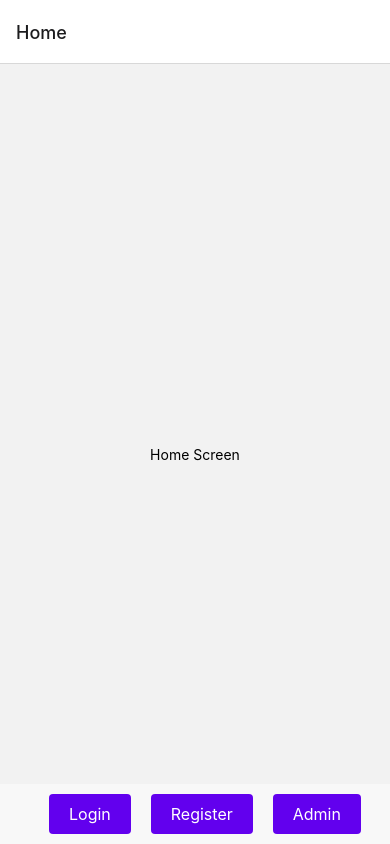
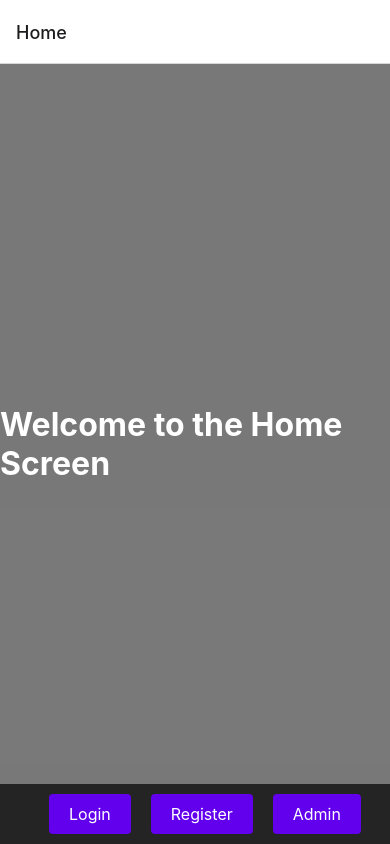
Before and after one commit to Czechu7/bezpieczenstwomobilnych, a React Native app in the folder my-app/: screen /Home in a window 390 px wide. Built offline with nearby package versions, Linux system fonts and the light colour scheme.

Commit message:
added some styles

```diff
--- a/my-app/App.tsx
+++ b/my-app/App.tsx
@@ -4,8 +4,9 @@ import { createStackNavigator, StackNavigationProp } from '@react-navigation/sta
 import { Button, View, Text, StyleSheet, TouchableOpacity } from 'react-native'
 import LoginScreen from './src/screens/LoginScreen'
 import RegisterScreen from './src/screens/RegisterScreen'
-import HomeScreen from './src/screens/HomeScreen'
 import AdminScreen from './src/screens/AdminScreen'
+import HomeScreenWithNavigation from './src/screens/HomeScreenWithNavigation'
+
 type RootStackParamList = {
 	Home: undefined
 	Login: undefined
@@ -13,32 +14,7 @@ type RootStackParamList = {
 	Admin: undefined
 }
 
-type HomeScreenNavigationProp = StackNavigationProp<RootStackParamList, 'Home'>
-
-type HomeScreenProps = {
-	navigation: HomeScreenNavigationProp
-}
-
 const Stack = createStackNavigator<RootStackParamList>()
-
-const HomeScreenWithNavigation: React.FC<HomeScreenProps> = ({ navigation }) => (
-	<View style={styles.screenContainer}>
-		<Text>Home Screen</Text>
-		<View style={styles.footer}>
-			<View style={styles.buttonContainer}>
-				<TouchableOpacity style={styles.button} onPress={() => navigation.navigate('Login')}>
-					<Text style={styles.buttonText}>Login</Text>
-				</TouchableOpacity>
-				<TouchableOpacity style={styles.button} onPress={() => navigation.navigate('Register')}>
-					<Text style={styles.buttonText}>Register</Text>
-				</TouchableOpacity>
-				<TouchableOpacity style={styles.button} onPress={() => navigation.navigate('Admin')}>
-					<Text style={styles.buttonText}>Admin</Text>
-				</TouchableOpacity>
-			</View>
-		</View>
-	</View>
-)
 
 const App = () => {
 	return (
--- a/my-app/src/screens/AdminScreen.tsx
+++ b/my-app/src/screens/AdminScreen.tsx
@@ -1,5 +1,5 @@
 import React, { useEffect, useState } from 'react'
-import { SafeAreaView, StyleSheet, Text, View } from 'react-native'
+import { SafeAreaView, StyleSheet, Text, View, ScrollView } from 'react-native'
 import { getUsers, User } from '../services/auth/usersService'
 
 const AdminScreen = () => {
@@ -17,14 +17,18 @@ const AdminScreen = () => {
 
 	return (
 		<SafeAreaView style={styles.container}>
-			<View>
-				<Text style={styles.text}>Admin Screen!</Text>
-				{users.map((user, index) => (
-					<Text key={index} style={styles.userText}>
-						{user.name}
-					</Text>
-				))}
-			</View>
+			<ScrollView style={styles.scrollView}>
+				<View>
+					<Text style={styles.text}>Lista użytkowników:</Text>
+					{users.map((user, index) => (
+						<View key={index} style={styles.userContainer}>
+							<Text style={styles.userName}>{user.name}</Text>
+							<Text style={styles.userEmail}>{user.email}</Text>
+							<Text style={styles.userPassword}>{user.password}</Text>
+						</View>
+					))}
+				</View>
+			</ScrollView>
 		</SafeAreaView>
 	)
 }
@@ -35,15 +39,40 @@ const styles = StyleSheet.create({
 		justifyContent: 'center',
 		alignItems: 'center',
 		backgroundColor: '#f0f0f0',
+		marginLeft: 25,
+		marginRight: 25,
 	},
 	text: {
 		fontSize: 24,
 		fontWeight: 'bold',
+		marginTop: 40,
+		marginBottom: 20,
 	},
-	userText: {
+	userContainer: {
+		marginTop: 10,
+		marginBottom: 10,
+		padding: 10,
+		backgroundColor: '#ffffff',
+		borderRadius: 5,
+		shadowColor: '#000',
+		shadowOffset: { width: 0, height: 2 },
+		shadowOpacity: 0.1,
+		shadowRadius: 5,
+		elevation: 3,
+	},
+	userName: {
 		fontSize: 18,
-		marginTop: 10,
+		fontWeight: 'bold',
 	},
+	userEmail: {
+		fontSize: 16,
+		color: '#666',
+	},
+	userPassword: {
+		fontSize: 16,
+		color: '#666',
+	},
+	scrollView: {},
 })
 
 export default AdminScreen
--- /dev/null
+++ b/my-app/src/screens/HomeScreenWithNavigation.tsx
@@ -0,0 +1,83 @@
+import { StackNavigationProp } from '@react-navigation/stack'
+import React from 'react'
+import { TouchableOpacity, View, StyleSheet, Text, ImageBackground } from 'react-native'
+
+type RootStackParamList = {
+	Home: undefined
+	Login: undefined
+	Register: undefined
+	Admin: undefined
+}
+
+type HomeScreenNavigationProp = StackNavigationProp<RootStackParamList, 'Home'>
+
+type HomeScreenProps = {
+	navigation: HomeScreenNavigationProp
+}
+
+const HomeScreenWithNavigation: React.FC<HomeScreenProps> = ({ navigation }) => (
+	// <ImageBackground source={require('../assets/splash.png')} style={styles.backgroundImage}>
+	<View style={styles.screenContainer}>
+		<Text style={styles.title}>Welcome to the Home Screen</Text>
+		<View style={styles.footer}>
+			<View style={styles.buttonContainer}>
+				<TouchableOpacity style={styles.button} onPress={() => navigation.navigate('Login')}>
+					<Text style={styles.buttonText}>Login</Text>
+				</TouchableOpacity>
+				<TouchableOpacity style={styles.button} onPress={() => navigation.navigate('Register')}>
+					<Text style={styles.buttonText}>Register</Text>
+				</TouchableOpacity>
+				<TouchableOpacity style={styles.button} onPress={() => navigation.navigate('Admin')}>
+					<Text style={styles.buttonText}>Admin</Text>
+				</TouchableOpacity>
+			</View>
+		</View>
+	</View>
+	// </ImageBackground>
+)
+
+const styles = StyleSheet.create({
+	backgroundImage: {
+		flex: 1,
+		resizeMode: 'cover',
+	},
+	screenContainer: {
+		flex: 1,
+		justifyContent: 'center',
+		alignItems: 'center',
+		backgroundColor: 'rgba(0, 0, 0, 0.5)', // Adding a semi-transparent overlay
+	},
+	title: {
+		fontSize: 32,
+		color: '#ffffff',
+		marginBottom: 20,
+		fontWeight: 'bold',
+	},
+	footer: {
+		position: 'absolute',
+		bottom: 0,
+		width: '100%',
+		backgroundColor: 'rgba(0, 0, 0, 0.7)', // Background color for the footer with transparency
+		paddingVertical: 10,
+		alignItems: 'center',
+	},
+	buttonContainer: {
+		flexDirection: 'row',
+		justifyContent: 'space-between',
+		width: '80%',
+	},
+	button: {
+		paddingVertical: 10,
+		paddingHorizontal: 20,
+		borderRadius: 4,
+		backgroundColor: '#6200ee', // Background color for the button
+		marginHorizontal: 10,
+	},
+	buttonText: {
+		color: '#ffffff', // Text color for contrast
+		fontSize: 16,
+		textAlign: 'center',
+	},
+})
+
+export default HomeScreenWithNavigation
--- a/my-app/src/services/auth/authService.ts
+++ b/my-app/src/services/auth/authService.ts
@@ -1,7 +1,8 @@
 // src/services/auth/AuthService.ts
 import axios from 'axios'
 
-const API_URL = 'http://172.20.10.2:3000/v1'
+// const API_URL = 'http://192.168.1.174:3000/v1'
+const API_URL = 'http://192.168.1.174:3000/v1'
 
 export const login = async (email: string, password: string) => {
 	try {
--- a/my-app/src/services/auth/usersService.ts
+++ b/my-app/src/services/auth/usersService.ts
@@ -1,6 +1,7 @@
 import axios from 'axios'
 
-const API_URL = 'http://172.20.10.2:3000/v1'
+// const API_URL = 'http://192.168.1.174:3000/v1'
+const API_URL = 'http://192.168.1.174:3000/v1'
 
 export interface User {
 	email: string
```
Also changed, not shown: my-app/src/screens/HomeScreen.tsx (deleted, +0 -27 lines).
